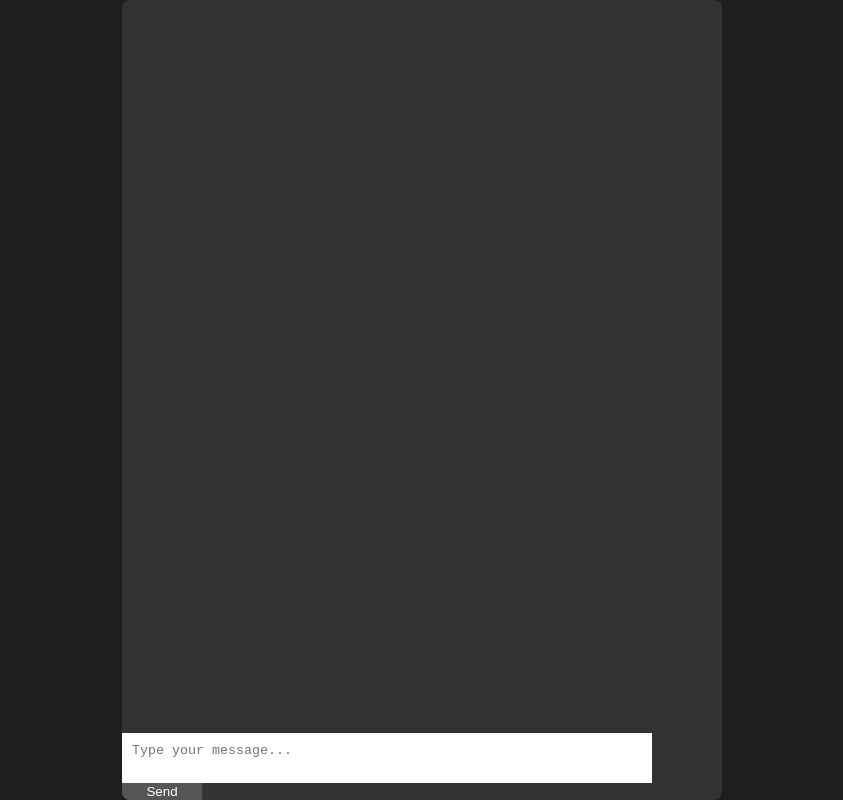
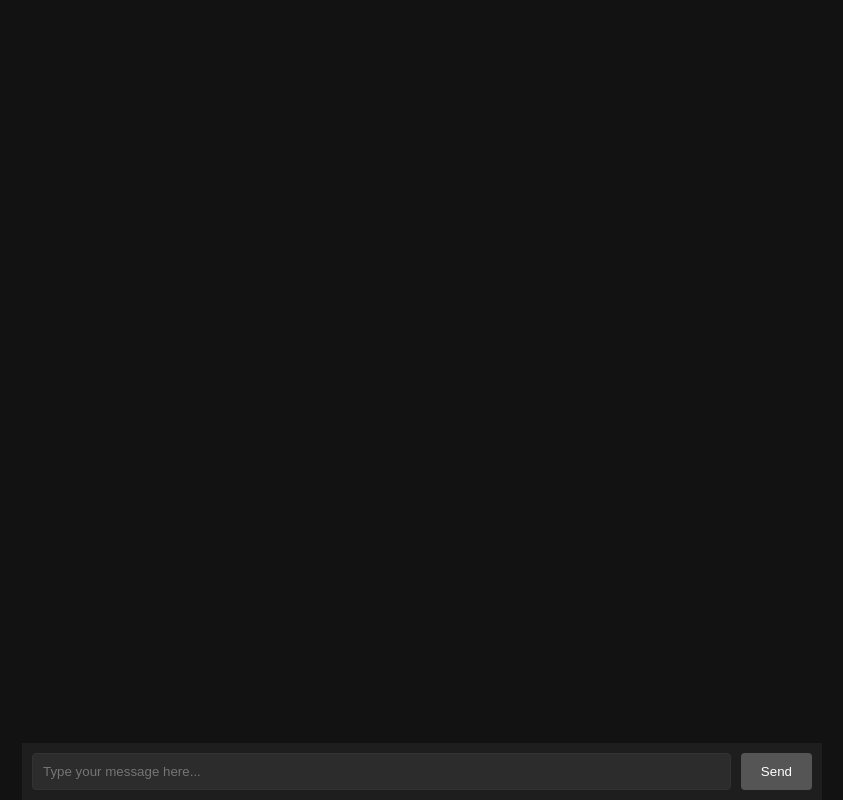
Before and after one commit to demongpt1/REALDEMON, a website: page index.html in a window 1280 px wide. Shown: the whole page, without its empty margins (218-1061 px from the left). Drawn offline with Linux system fonts and the light colour scheme.

Commit message:
Update index.html

```diff
--- a/index.html
+++ b/index.html
@@ -1,17 +1,101 @@
 <!DOCTYPE html>
 <html lang="en">
 <head>
-  <meta charset="UTF-8">
-  <meta name="viewport" content="width=device-width, initial-scale=1.0">
-  <title>DemonGPT Chat</title>
-  <link rel="stylesheet" href="styles.css">
+    <meta charset="UTF-8">
+    <meta name="viewport" content="width=device-width, initial-scale=1.0">
+    <title>Chat Interface</title>
+    <style>
+        body {
+            font-family: Arial, sans-serif;
+            background-color: #121212;
+            color: #e0e0e0;
+            margin: 0;
+            padding: 0;
+        }
+        #chat-container {
+            display: flex;
+            flex-direction: column;
+            height: 100vh;
+            max-width: 800px;
+            margin: auto;
+        }
+        #messages {
+            flex: 1;
+            overflow-y: auto;
+            padding: 10px;
+        }
+        #input-container {
+            display: flex;
+            padding: 10px;
+            background-color: #1e1e1e;
+        }
+        #user-input {
+            flex: 1;
+            padding: 10px;
+            border: 1px solid #333;
+            background-color: #2c2c2c;
+            color: #e0e0e0;
+            border-radius: 4px;
+            margin-right: 10px;
+        }
+        #send-button {
+            padding: 10px 20px;
+            background-color: #007bff;
+            color: #fff;
+            border: none;
+            border-radius: 4px;
+            cursor: pointer;
+        }
+        #send-button:disabled {
+            background-color: #555;
+        }
+    </style>
 </head>
 <body>
-  <div class="chat-container">
-    <div class="chat-box" id="chat-box"></div>
-    <textarea id="user-input" placeholder="Type your message..."></textarea>
-    <button id="send-button">Send</button>
-  </div>
-  <script src="app.js"></script>
+    <div id="chat-container">
+        <div id="messages"></div>
+        <div id="input-container">
+            <input type="text" id="user-input" placeholder="Type your message here..." maxlength="150">
+            <button id="send-button" disabled>Send</button>
+        </div>
+    </div>
+    <script>
+        const sendButton = document.getElementById('send-button');
+        const userInput = document.getElementById('user-input');
+        const messages = document.getElementById('messages');
+
+        function appendMessage(sender, text) {
+            const messageElement = document.createElement('div');
+            messageElement.textContent = `${sender}: ${text}`;
+            messages.appendChild(messageElement);
+            messages.scrollTop = messages.scrollHeight;
+        }
+
+        userInput.addEventListener('input', () => {
+            sendButton.disabled = userInput.value.length === 0 || userInput.value.length > 150;
+        });
+
+        sendButton.addEventListener('click', async () => {
+            const inputText = userInput.value.trim();
+            if (inputText.length === 0 || inputText.length > 150) return;
+
+            appendMessage('You', inputText);
+            userInput.value = '';
+            sendButton.disabled = true;
+
+            try {
+                const response = await fetch('/api/chat', {
+                    method: 'POST',
+                    headers: { 'Content-Type': 'application/json' },
+                    body: JSON.stringify({ userInput: inputText, sessionId: 'unique-session-id' })
+                });
+
+                const data = await response.json();
+                appendMessage('Assistant', data.response || 'Sorry, something went wrong.');
+            } catch (error) {
+                appendMessage('Assistant', 'Sorry, something went wrong.');
+            }
+        });
+    </script>
 </body>
 </html>
```
